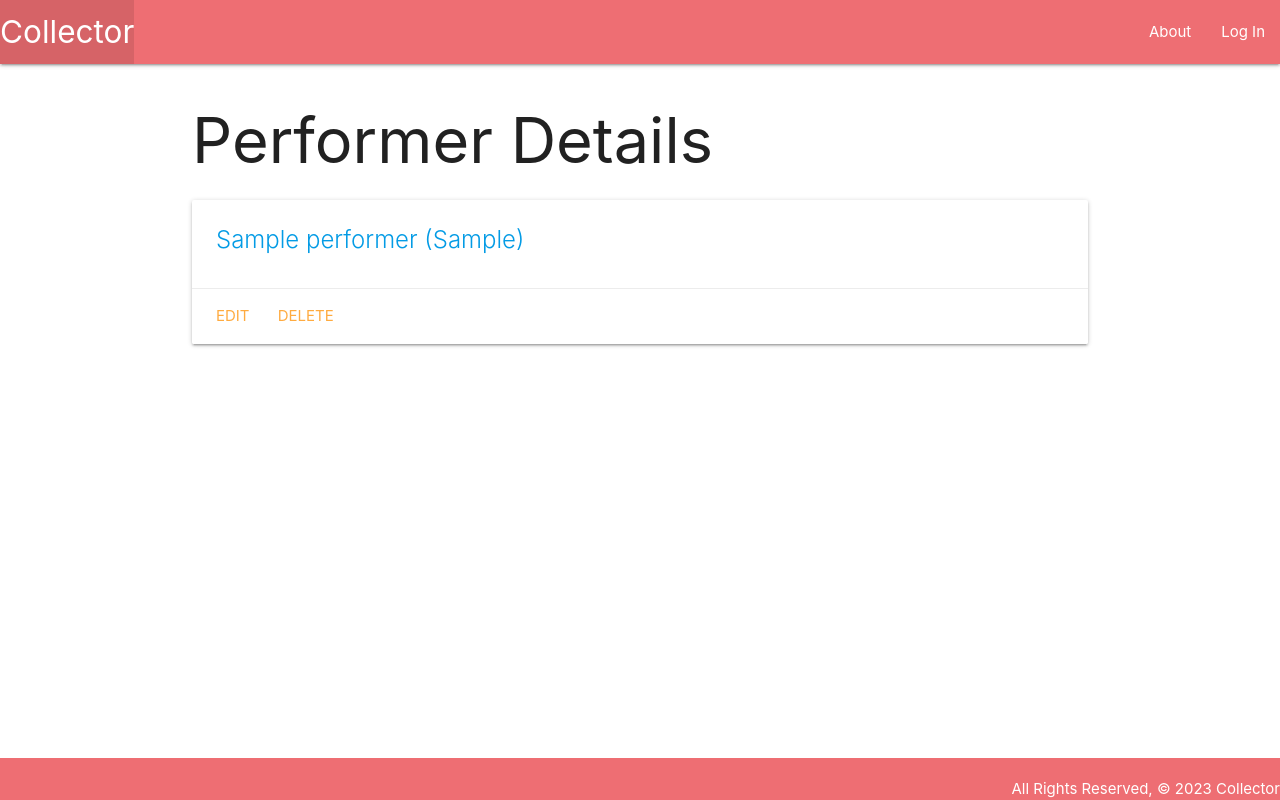
After one commit to danielvictory/collector, a Django app: page /performers/1/ in a window 1280 px wide. The commit adds this page. Run offline with Django 4.2, Linux system fonts and the light colour scheme; tables that the repository leaves empty hold one stand-in row (values such as "Sample post").

Commit message:
add index, detail, create, update, delete route for the performer model + link performer model to event model and provide interface inside of event detail page

```diff
--- a/collector/settings.py
+++ b/collector/settings.py
@@ -122,6 +122,12 @@ USE_TZ = True
 
 STATIC_URL = 'static/'
 
+# Login redirect
+LOGIN_REDIRECT_URL = '/events/'
+
+# Log out redirect
+LOGOUT_REDIRECT_URL = '/about'
+
 # Default primary key field type
 # https://docs.djangoproject.com/en/4.2/ref/settings/#default-auto-field
 
--- a/collector/urls.py
+++ b/collector/urls.py
@@ -19,5 +19,7 @@ from django.urls import path, include
 
 urlpatterns = [
     path('admin/', admin.site.urls),
-    path('', include('main_app.urls'))
+    path('', include('main_app.urls')),
+
+    path('accounts/', include('django.contrib.auth.urls'))
 ]
--- a/main_app/models.py
+++ b/main_app/models.py
@@ -1,5 +1,8 @@
 from django.db import models
 from django.urls import reverse
+
+from datetime import date
+from django.contrib.auth.models import User
 
 # Variables for use in models
 times_of_day = (
@@ -23,6 +26,12 @@ class Performer(models.Model):
     name = models.CharField(max_length = 150)
     profession = models.CharField(max_length = 150)
 
+    def __str__(self):
+        return f'{self.name} is a {self.profession}.'
+
+    def get_absolute_url(self):
+        return reverse('performer_detail', kwargs={'pk': self.id})
+
 class Event(models.Model):
     name = models.CharField(max_length = 150)
     type = models.CharField(max_length = 150)
@@ -31,27 +40,13 @@ class Event(models.Model):
 
     performers = models.ManyToManyField(Performer)
 
+    user = models.ForeignKey(User, on_delete=models.CASCADE)
+
     def __str__(self):
         return f"{self.name} is a {self.type} event."
 
     def get_absolute_url(self):
         return reverse('detail', kwargs={'event_id': self.id})
-
-# class addDate(models.Model):
-#     date = models.DateField('Scheduled Date')
-#     timeofday = models.CharField(
-#         max_length = 1,
-#         choices = times_of_day,
-#         default = times_of_day[2][0]
-#     )
-
-#     event = models.ForeignKey(Event, on_delete=models.CASCADE)
-
-#     def __str__(self):
-#         return f"{self.event.name} is scheduled for {self.get_timeofday_display} on {self.date}."
-
-#     class Meta:
-#         ordering = ['-date']
 
 class Schedule(models.Model):
     date = models.DateField('Schedule Date')
--- a/main_app/templates/base.html
+++ b/main_app/templates/base.html
@@ -26,8 +26,15 @@
           </ul>
           <ul class="right">
             <li><a href="{% url 'about' %}">About</a></li>
-            <li><a href="{% url 'events_create' %}">Add an Event</a></li>
-            <li><a href="{% url 'index' %}">View Event Collection</a></li>
+            {% if user.is_authenticated %}
+            <li><a href="{% url 'performers_create' %}">Add Performer</a></li>
+            <li><a href="{% url 'performers_index' %}">View Performers</a></li>
+            <li><a href="{% url 'events_create' %}">Add Event</a></li>
+            <li><a href="{% url 'index' %}">View Events</a></li>
+            <li><a href="{% url 'logout' %}">Log Out</a></li>
+            {% else %}
+                <li><a href="{% url 'login' %}">Log In</a></li>
+            {% endif %}
           </ul>
         </div>
       </nav>
--- /dev/null
+++ b/main_app/templates/main_app/performer_detail.html
@@ -0,0 +1,18 @@
+{% extends 'base.html' %}
+{% block content %}
+
+<h1>Performer Details</h1>
+
+<div class="card">
+    <a href="{% url 'performer_detail' performer.id %}">
+        <div class="card-content">
+            <span class="card-title">{{performer.name}} ({{ performer.profession }})</span>
+        </div>
+    </a>
+    <div class="card-action">
+        <a href="{% url 'performer_update' performer.id %}">Edit</a>
+        <a href="{% url 'performer_delete' performer.id %}">Delete</a>
+    </div>
+</div>
+
+{% endblock %}
--- a/main_app/urls.py
+++ b/main_app/urls.py
@@ -12,6 +12,15 @@ urlpatterns = [
     path('events/<int:pk>/update', views.EventUpdate.as_view(), name="events_update"),
     path('events/<int:pk>/delete', views.EventDelete.as_view(), name="events_delete"),
 
-    path('events/<int:event_id>/add_schedule', views.add_schedule, name='add_schedule')
-    # path('events/<int:event_id>/add_date', views.add_date, name='add_date'),
+    path('events/<int:event_id>/add_schedule', views.add_schedule, name='add_schedule'),
+
+    path('performers/', views.PerformersIndex.as_view(), name='performers_index'),
+    path('performers/<int:pk>/', views.PerformersDetail.as_view(), name='performer_detail'),
+    path('performers/create', views.PerformerCreate.as_view(), name='performers_create'),
+    path('performers/<int:pk>/update', views.PerformerUpdate.as_view(), name='performer_update'),
+    path('performers/<int:pk>/delete', views.PerformerDelete.as_view(), name='performer_delete'),
+
+    path('events/<int:event_id>/assoc_performer/<int:performer_id>', views.assoc_performer, name='assoc_performer'),
+
+
 ]
--- a/main_app/views.py
+++ b/main_app/views.py
@@ -27,6 +27,24 @@ class EventUpdate(UpdateView):
 class EventDelete(DeleteView):
     model = Event
     success_url = "/events"
+
+class PerformersIndex(ListView):
+    model = Performer
+
+class PerformersDetail(DetailView):
+    model = Performer
+
+class PerformerCreate(CreateView):
+    model = Performer
+    fields = '__all__'
+
+class PerformerUpdate(UpdateView):
+    model = Performer
+    fields = '__all__'
+
+class PerformerDelete(DeleteView):
+    model = Performer
+    success_url = '/performers'
 
 # Define function view(s)
 def home(request):
@@ -66,3 +84,7 @@ def add_schedule(request, event_id):
         new_schedule.event_id = event_id
         new_schedule.save()
     return redirect('detail', event_id = event_id)
+
+def assoc_performer(request, event_id, performer_id):
+    Event.objects.get(id=event_id).performers.add(performer_id)
+    return redirect('detail', event_id=event_id)
```
Also changed, not shown: main_app/templates/events/detail.html (+7 -1 lines), main_app/templates/main_app/performer_confirm_delete.html (added, +17 -0 lines), main_app/templates/main_app/performer_form.html (added, +20 -0 lines), main_app/templates/main_app/performer_list.html (added, +16 -0 lines), main_app/templates/registration/login.html (added, +13 -0 lines), main_app/migrations/0008_event_user.py (added).
